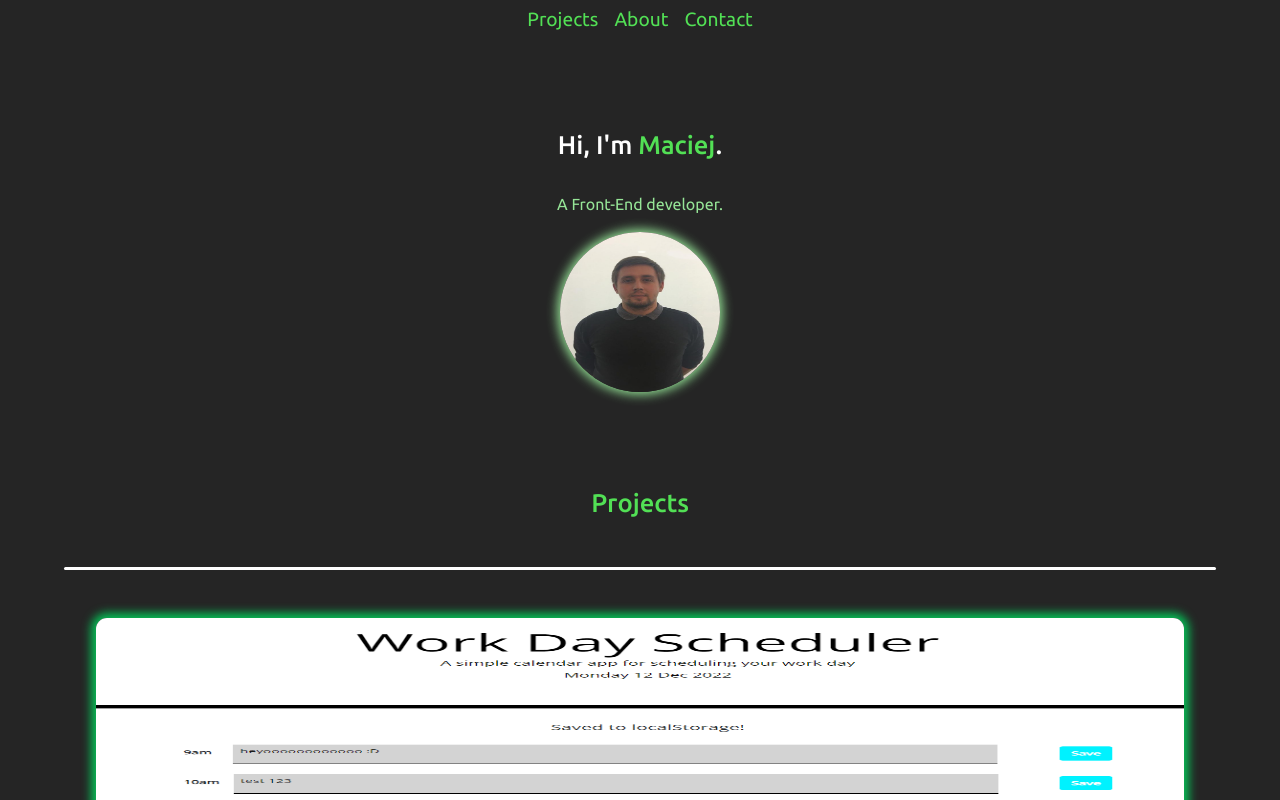
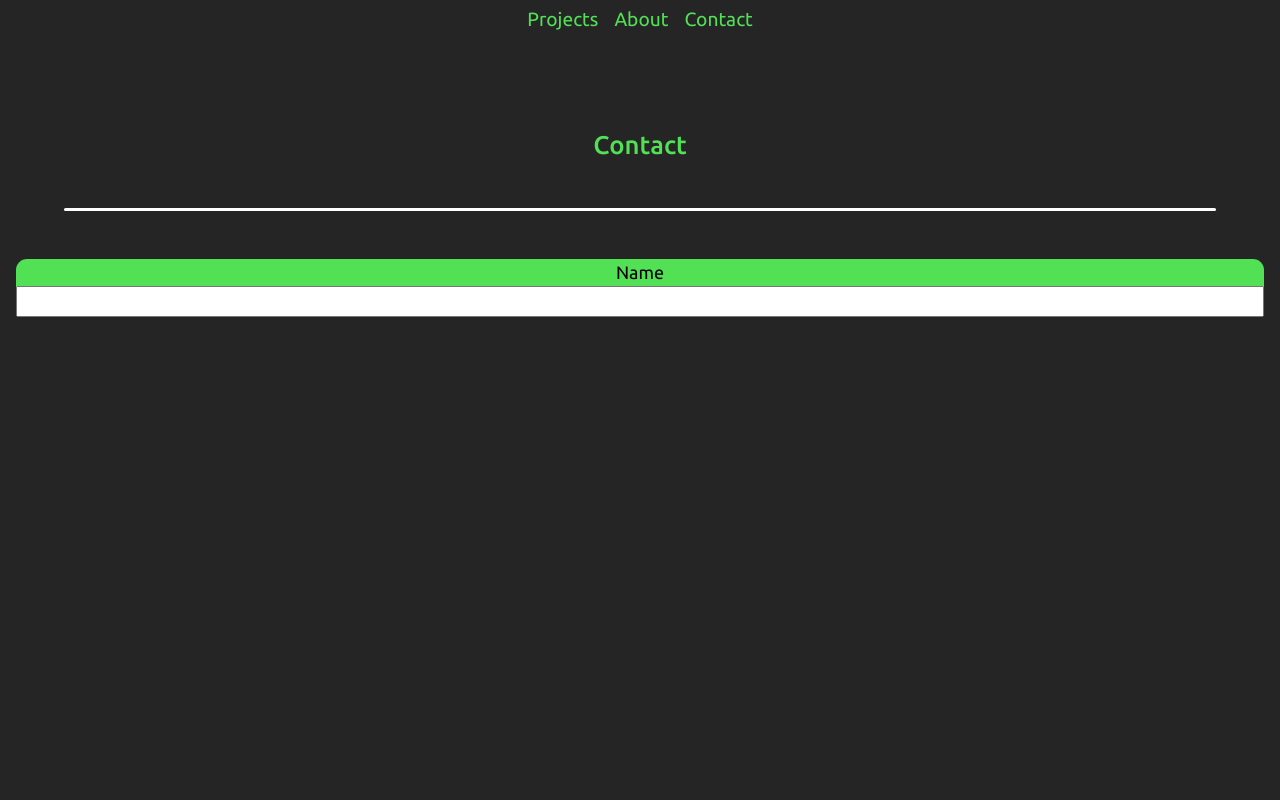
Before and after one commit to MrMaciejM/react-portfolio, a React (Create React App) app: page /contact in a window 1280 px wide. Shown: the top 800 px of the page. Built offline with nearby package versions, Linux system fonts and the light colour scheme.

Commit message:
added Contact section and React Routing

```diff
--- a/package.json
+++ b/package.json
@@ -10,6 +10,7 @@
     "react": "^18.2.0",
     "react-bootstrap": "^2.7.0",
     "react-dom": "^18.2.0",
+    "react-router-dom": "^6.8.1",
     "react-scripts": "5.0.1",
     "web-vitals": "^2.1.4"
   },
--- a/src/App.js
+++ b/src/App.js
@@ -1,3 +1,5 @@
+import { Routes, Route } from "react-router-dom";
+
 import Header from "./components/Header";
 import "./components/Header.css";
 
@@ -10,14 +12,20 @@ import "./App.css";
 import About from "./components/About";
 import "./components/About.css";
 
+import Contact from "./components/Contact";
+import "./components/Contact.css";
+
 function App() {
   return (
     //
     <div>
       <Header></Header>
-      <Intro></Intro>
-      <Projects></Projects>
-      <About></About>
+      <Routes>
+        <Route path="/" element={<Intro />}></Route>
+        <Route path="/projects" element={<Projects />}></Route>
+        <Route path="/about" element={<About />}></Route>
+        <Route path="/contact" element={<Contact />}></Route>
+      </Routes>
     </div>
   );
 }
--- a/src/components/About.css
+++ b/src/components/About.css
@@ -5,6 +5,7 @@ h2 {
   /* border: 2px solid #52e055; */
   border-radius: 9px;
   margin: 0 1rem;
+  padding: 0.4rem 0;
   background-color: black;
 }
 .aboutContainer p {
--- a/src/components/About.js
+++ b/src/components/About.js
@@ -1,8 +1,10 @@
 import "./About.css";
+import "./Projects.css";
 function About() {
   return (
     <section>
       <h2>About</h2>
+      <div className="divider"></div>
       <div className="aboutContainer">
         <p>
           I am an IT professional with over 4.5 years of experience pursuing a
--- /dev/null
+++ b/src/components/Contact.css
@@ -0,0 +1,9 @@
+form {
+  display: grid;
+  color: black;
+  background-color: #52e055;
+  margin: 0 1rem;
+  border-radius: 11px;
+  text-align: center;
+  font-size: 18px;
+}
--- /dev/null
+++ b/src/components/Contact.js
@@ -0,0 +1,17 @@
+import "./Projects.css";
+import "./Contact.css";
+
+function Contact() {
+  return (
+    <section>
+      <h2>Contact</h2>
+      <div className="divider"></div>
+      <form>
+        <label id="name">Name</label>
+        <input id="name"></input>
+      </form>
+    </section>
+  );
+}
+
+export default Contact;
--- a/src/components/Header.js
+++ b/src/components/Header.js
@@ -3,9 +3,9 @@ function Header() {
   return (
     <header>
       <nav>
-        <a href="_#">Projects</a>
-        <a href="_#">About</a>
-        <a href="_#">Contact</a>
+        <a href="/projects">Projects</a>
+        <a href="/about">About</a>
+        <a href="/contact">Contact</a>
       </nav>
     </header>
   );
--- a/src/index.js
+++ b/src/index.js
@@ -2,10 +2,13 @@ import React from "react";
 import ReactDOM from "react-dom/client";
 import "./index.css";
 import App from "./App";
+import { BrowserRouter } from "react-router-dom";
 
 const root = ReactDOM.createRoot(document.getElementById("root"));
 root.render(
   <React.StrictMode>
-    <App />
+    <BrowserRouter>
+      <App />
+    </BrowserRouter>
   </React.StrictMode>
 );
```
Also changed, not shown: 1 other file (tests, documents, lock files or other folders).
